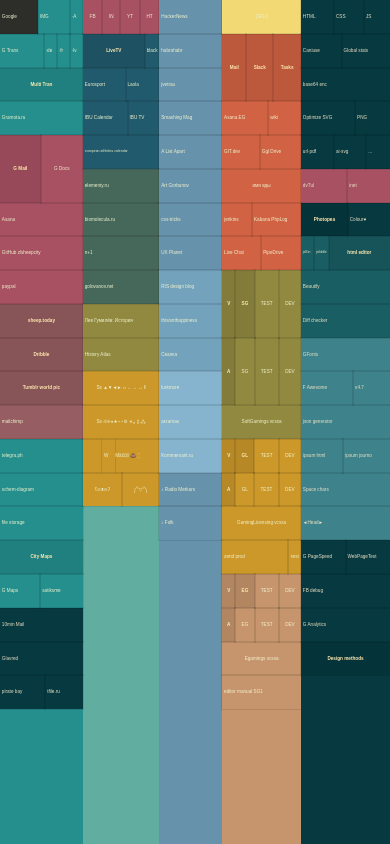
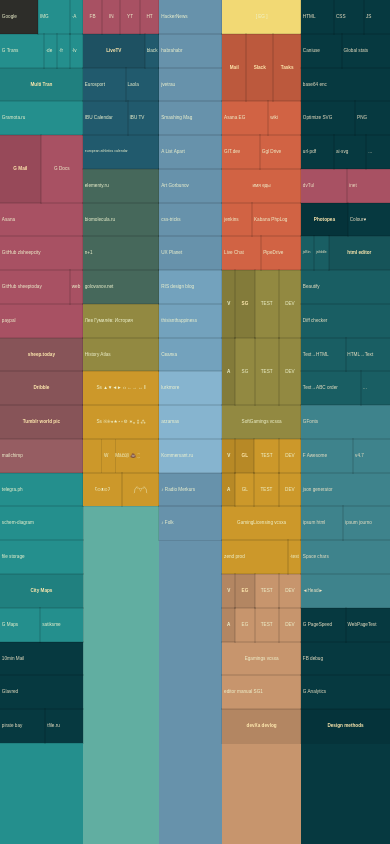
Before and after one commit to zlsheepcity/init, a plain HTML site: page webhome.html in a window 390 px wide. Drawn offline with Linux system fonts and the light colour scheme.

Commit message:
update for smartphone

```diff
--- a/webhome.html
+++ b/webhome.html
@@ -1,7 +1,7 @@
 <!doctype html>
 <html lang="en">
-
 <head>
+    <!-- v2019.3.19 -->
     <meta charset="utf-8">
     <meta name="viewport" content="width=device-width, initial-scale=1, shrink-to-fit=no">
 
@@ -49,6 +49,10 @@
             </figure>
             <a href="https://app.asana.com/"><i>Asana</i></a>
             <a href="https://github.com/zlsheepcity"><i>GitHub zlsheepcity</i></a>
+            <figure>
+                <a href="https://github.com/sheeptoday"><i>GitHub sheeptoday</i></a>
+                <a min href="https://sheeptoday.github.io/appking/"><i>web</i></a>
+            </figure>
             <a href="https://www.paypal.com/"><i>paypal</i></a>
         </section>
         <section c-prj2>
@@ -247,6 +251,7 @@
             <a c href="https://vcsxa.egamings.com/wpsites/egamings">Egamings vcsxa</a>
         </section>
         <a href="https://devxatest.egamings.com:23443/static/editor-manual/article-base.html">editor manual SG1</a>
+        <a c b href="https://devxatest.egamings.com:23443/static/zl/zlEpic/appZapp/devlog.html">devXa devlog</a>
 
     </atricle>
 
@@ -294,6 +299,14 @@
                 </figure>
                 <a href="https://www.10bestdesign.com/dirtymarkup/"><i>Beautify</i></a>
                 <a href="https://www.diffchecker.com/"><i>Diff checker</i></a>
+                <figure>
+                    <a href="https://www.textfixer.com/html/convert-text-html.php"><i>Text→HTML</i></a>
+                    <a href="https://www.textfixer.com/html/html-to-text.php"><i>HTML→Text</i></a>
+                </figure>
+                <figure>
+                    <a href="https://www.textfixer.com/tools/alphabetical-order.php"><i>Text→ABC order</i></a>
+                    <a href="https://www.textfixer.com/html/"><i>…</i></a>
+                </figure>
             </section>
 
             <section c-dev3>
```
